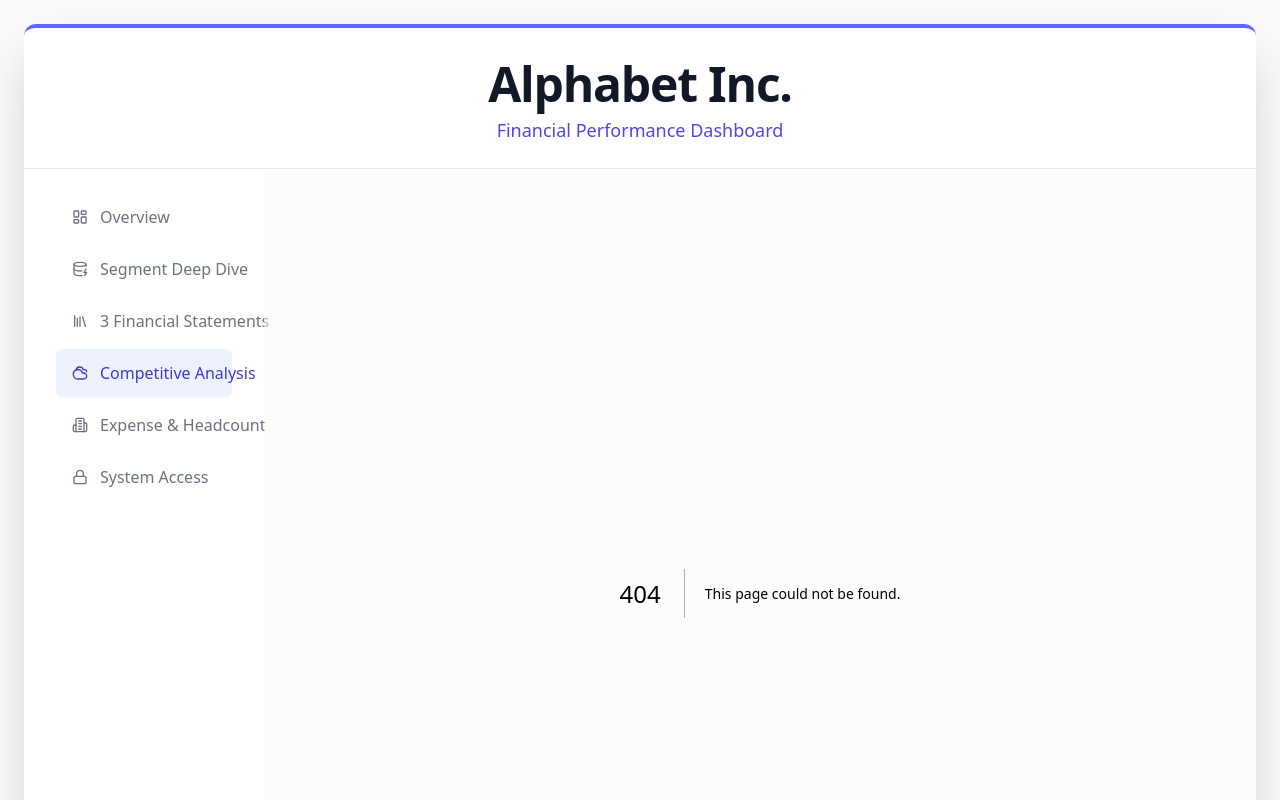
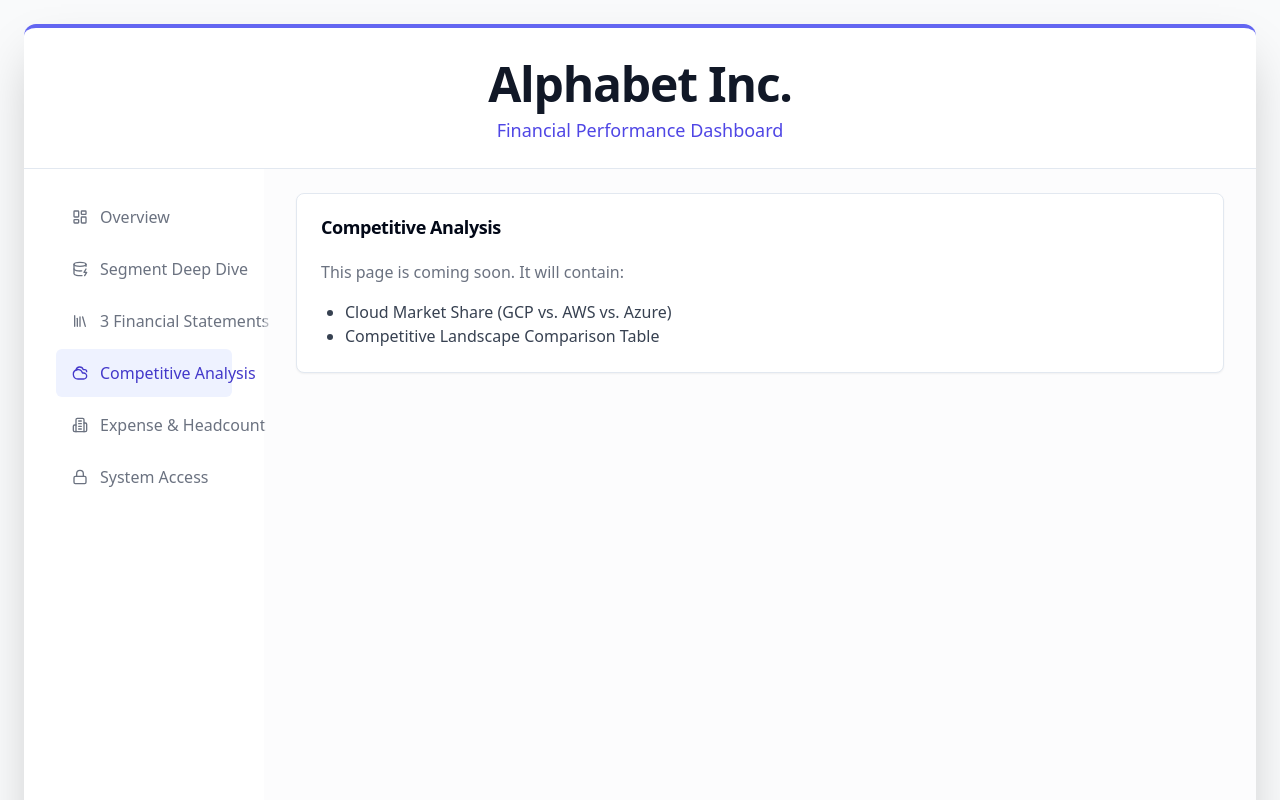
Before and after one commit to cody-SAT/budget, a Next.js app: page /competitive-analysis in a window 1280 px wide. Before the commit this address had no page. Shown: the top 800 px of the page. Built offline with nearby package versions, Linux system fonts and the light colour scheme.

Commit message:
Create page.jsx

```diff
--- /dev/null
+++ b/src/app/competitive-analysis/page.jsx
@@ -0,0 +1,29 @@
+"use client"
+import React from 'react';
+import {
+  Card,
+  CardContent,
+  CardHeader,
+  CardTitle,
+} from '@/components/ui/card';
+
+export default function CompetitiveAnalysisPage() {
+  return (
+    <div className="space-y-6 animate-fadeIn">
+      <Card>
+        <CardHeader>
+          <CardTitle>Competitive Analysis</CardTitle>
+        </CardHeader>
+        <CardContent>
+          <p className="text-gray-500">
+            This page is coming soon. It will contain:
+          </p>
+          <ul className="list-disc pl-6 mt-4 text-gray-700">
+            <li>Cloud Market Share (GCP vs. AWS vs. Azure)</li>
+            <li>Competitive Landscape Comparison Table</li>
+          </ul>
+        </CardContent>
+      </Card>
+    </div>
+  );
+}
```
